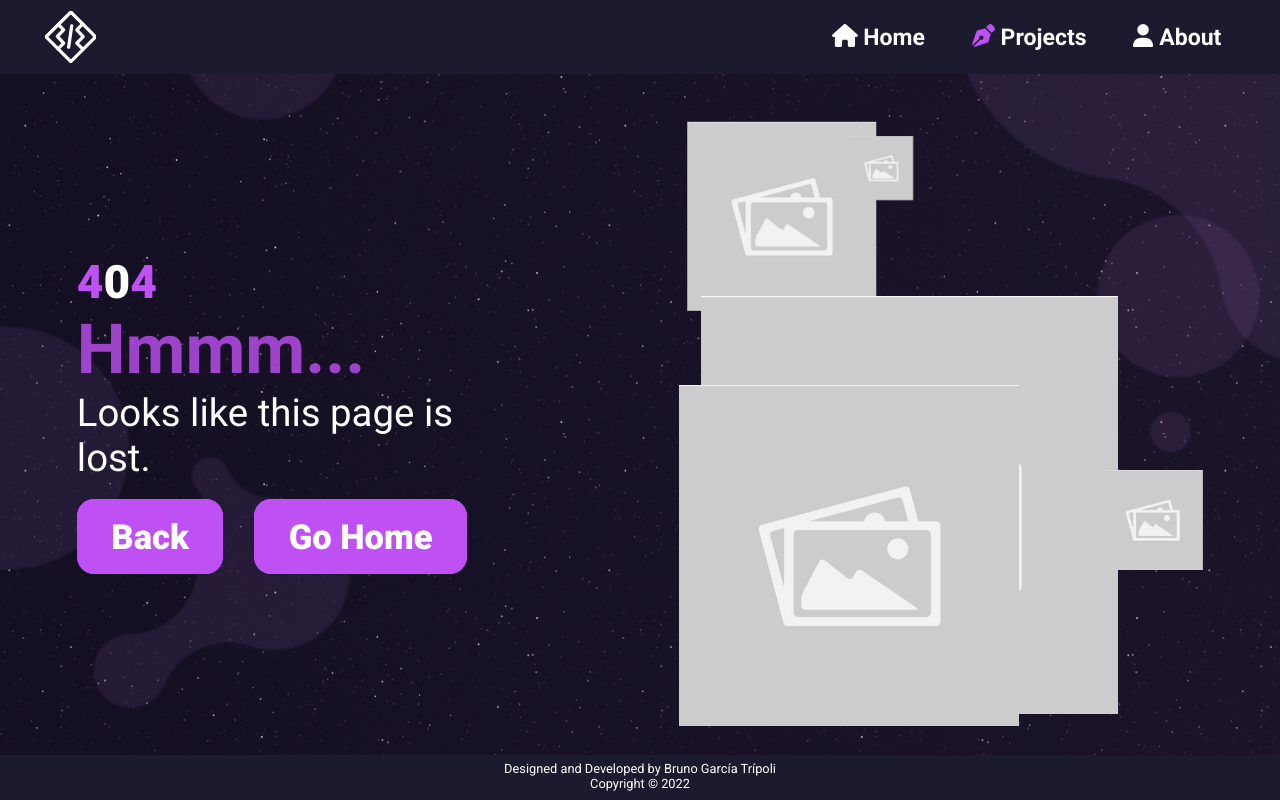
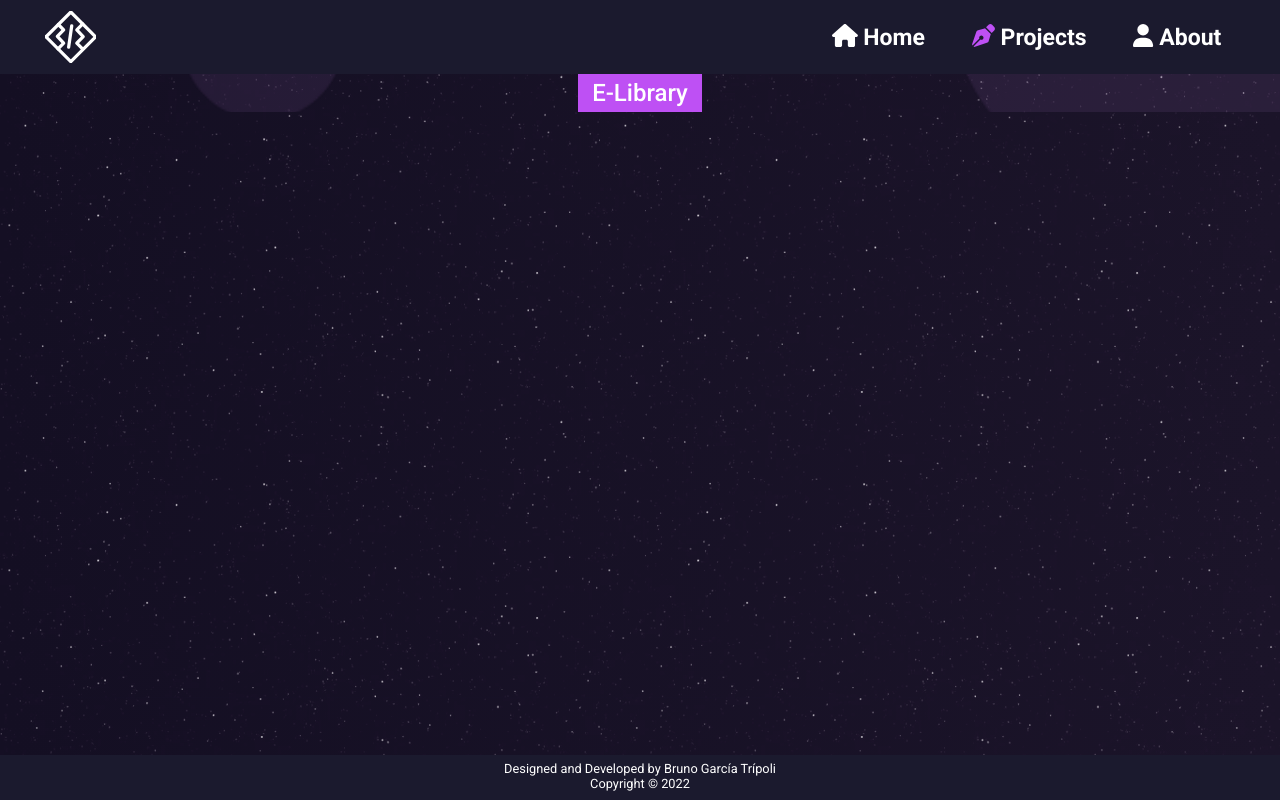
Before and after one commit to Brbcode/JS-portfolio, a React app: page /projects/0 in a window 1280 px wide. Before the commit this address had no page. Built offline with nearby package versions, Linux system fonts and the light colour scheme.

Commit message:
Sync Update

```diff
--- a/src/index.jsx
+++ b/src/index.jsx
@@ -5,7 +5,8 @@ import { createBrowserRouter, RouterProvider } from 'react-router-dom';
 import App from './App';
 import NotFound from './components/NotFound/NotFound';
 import Home from './pages/Home';
-import Projects, { Project } from './pages/Projects/Projects';
+import Projects from './pages/Projects/Projects';
+import Project from './pages/Projects/Project';
 
 const router = createBrowserRouter([
   {
--- /dev/null
+++ b/src/pages/Projects/Project.jsx
@@ -0,0 +1,25 @@
+import React from 'react';
+import { useParams } from 'react-router-dom';
+// Components
+import NotFound from '../../components/NotFound/NotFound';
+import { ProjectList } from './Projects';
+// Style
+import './project.scss';
+
+export default function Project() {
+  const { id } = useParams();
+  const ids = ProjectList.filter(({ status }) => status !== 'hidden');
+
+  if (ids[id] === undefined) return <NotFound />;
+  return (
+    <>
+      <section id="intro" className="product-intro">
+        <h2>
+          {ids[id].title}
+        </h2>
+      </section>
+
+      {ids[id].element}
+    </>
+  );
+}
--- a/src/pages/Projects/Projects.jsx
+++ b/src/pages/Projects/Projects.jsx
@@ -1,12 +1,11 @@
 import React from 'react';
-import { Link, useParams } from 'react-router-dom';
+import { Link } from 'react-router-dom';
 // Font Awesome
 import { FontAwesomeIcon } from '@fortawesome/react-fontawesome';
 import { library } from '@fortawesome/fontawesome-svg-core';
 import { faPager } from '@fortawesome/free-solid-svg-icons';
 // Components
 import Image from '../../components/ResponsiveImage';
-import NotFound from '../../components/NotFound/NotFound';
 // Style
 import './projects.scss';
 
@@ -27,26 +26,6 @@ export const ProjectList = [
       </>),
   },
 ];
-
-export function Project() {
-  const { id } = useParams();
-  const ids = {
-    test: {
-      title: 'Test project route',
-      element: <h1>Element found</h1>,
-    },
-  };
-
-  if (ids[id] === undefined) return <NotFound />;
-  return (
-    <>
-      <h2>
-        {ids[id].title}
-      </h2>
-      {ids[id].element}
-    </>
-  );
-}
 
 export default function Projects() {
   return (
--- /dev/null
+++ b/src/pages/Projects/project.scss
@@ -0,0 +1,22 @@
+@import '../../scss/theme';
+@import '../../scss/flexbox';
+@import '../../scss/mixins';
+
+
+main > section#intro.product-intro{
+    min-height: max-content !important;
+
+    h2 {
+        position: relative;
+        padding: 0.2em .6em;
+        font-weight: 500;
+        background: t-var('primary-em-font-color');
+
+        &::after{
+            @include pseudo;
+            height: 100%;
+            width: 3em;
+            top: 0;
+        }
+    }
+}
```
